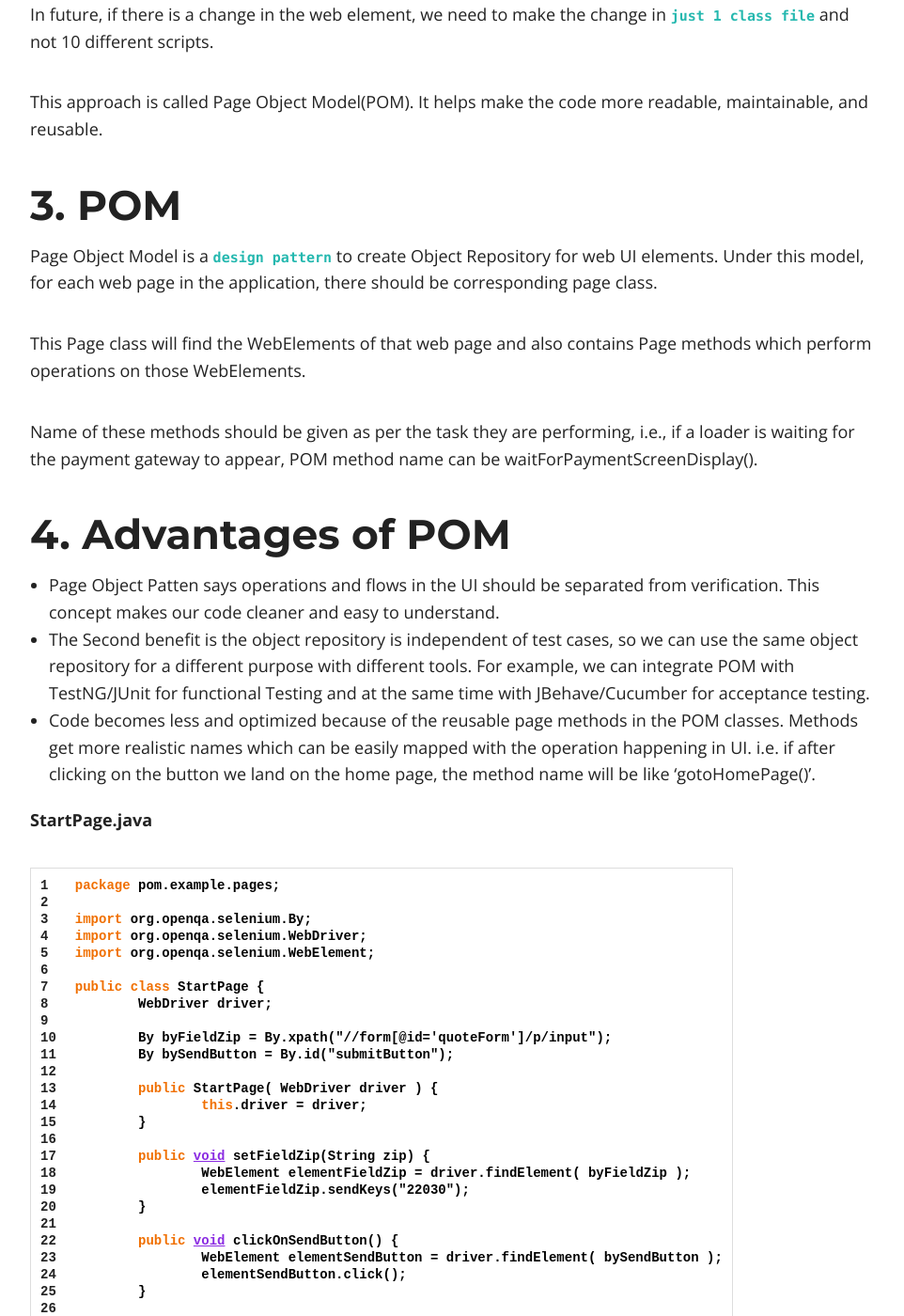
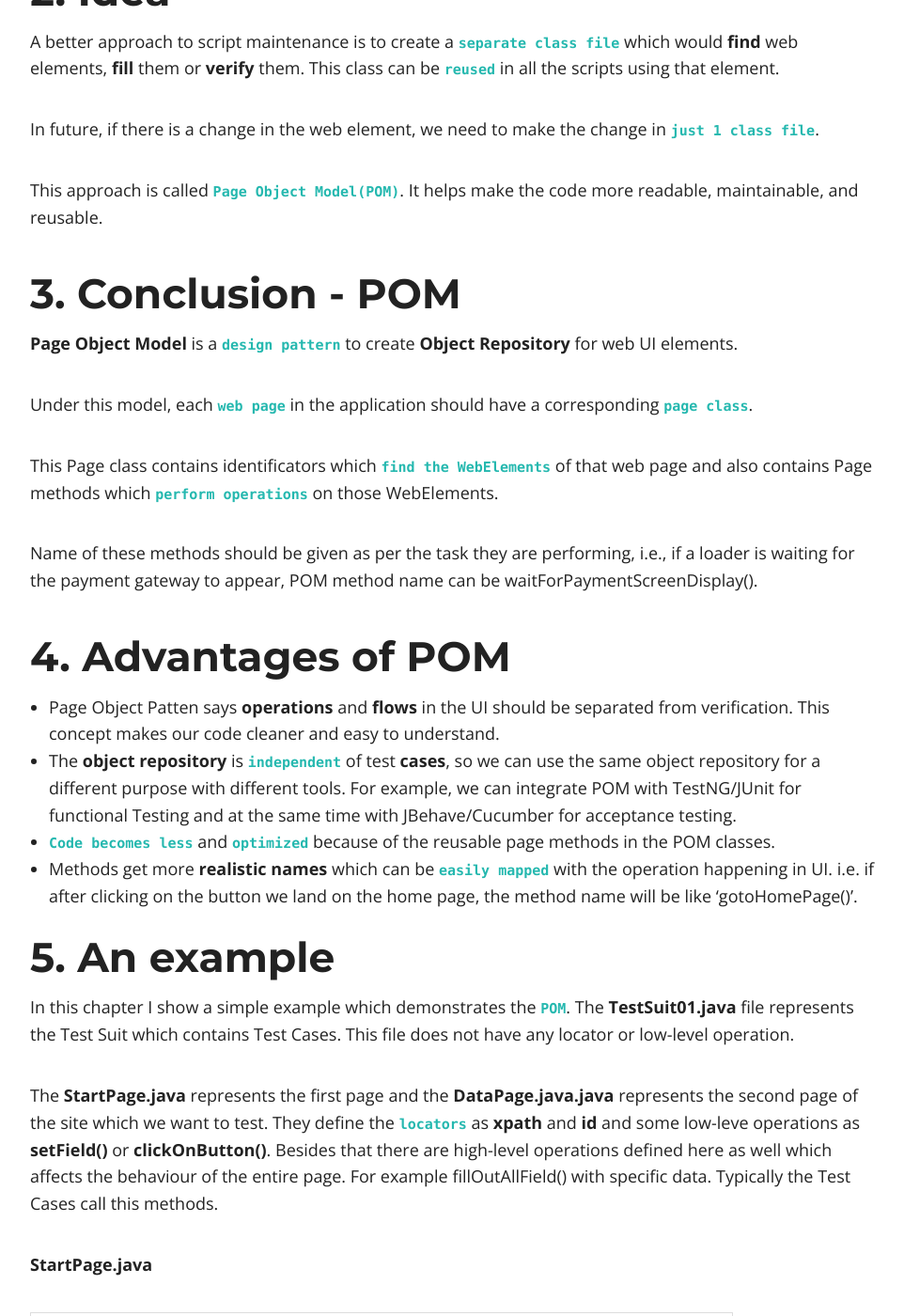
Before and after one commit to dallaszkorben/dallaszkorben.github.io, a Jekyll site: the page built from _posts/2018-03-07-page-object-model.md, in a window 1280 px wide and 1400 px high, scrolled down 903 px. Shown: the whole window at 94% size, without its empty margins (158-1120 px from the left). Built offline with Jekyll 4.4.1, drawn with Linux system fonts in a browser that asks for light colours; nearby versions of some CDN libraries; comment, search, counter and statistics services are not loaded; some of the changed text lies outside the part shown.

Commit message:
POM modified

```diff
--- a/_posts/2018-03-07-page-object-model.md
+++ b/_posts/2018-03-07-page-object-model.md
@@ -12,35 +12,50 @@
   - Test automation
 tags: test automation
 ---
-# 1. Problem
+# 1. Introduction
 
-Starting an UI Automation in Selenium WebDriver is NOT a tough task. You just need to find elements, perform operations on it.
+Everybody facing a serious problem who starts to automate a page. It happens that you have to test the same page (or only some elements on the page) in `different test cases` (or even different test types).
+The point is that an element on a page can have more than one reference in the code.
 
-The chief problem with script maintenance is that if 10 different scripts are `using the same page element`, with `any change` in that element, you `need to change all 10 scripts`. This is time consuming and error prone.
+Why is it a problem? Well, that means that normally you use the `same locator` to identify the same element, which is hard coded, `more than once`.
+This is bad practice of course and it hurts the DRY (Don't Repeat Yourself)/DIE (Duplication Is Evil) principle.
+
+What if the locator changes on the page? You have to fix all locators in the code. This is time consuming and there is a big chance of not finding all.
 
 # 2. Idea
 
-A better approach to script maintenance is to create a `separate class file` which would find web elements, fill them or verify them. This class can be `reused` in all the scripts using that element.
+A better approach to script maintenance is to create a `separate class file` which would **find** web elements, **fill** them or **verify** them. This class can be `reused` in all the scripts using that element.
 
-In future, if there is a change in the web element, we need to make the change in `just 1 class file` and not 10 different scripts.
+In future, if there is a change in the web element, we need to make the change in `just 1 class file`.
 
-This approach is called Page Object Model(POM). It helps make the code more readable, maintainable, and reusable.
+This approach is called `Page Object Model(POM)`. It helps make the code more readable, maintainable, and reusable.
 
-# 3. POM
+# 3. Conclusion - POM
 
-Page Object Model is a `design pattern` to create Object Repository for web UI elements.
-Under this model, for each web page in the application, there should be corresponding page class.
+**Page Object Model** is a `design pattern` to create **Object Repository** for web UI elements.
 
-This Page class will find the WebElements of that web page and also contains Page methods which perform operations on those WebElements.
+Under this model, each `web page` in the application should have a corresponding `page class`.
+
+This Page class contains identificators which `find the WebElements` of that web page and also contains Page methods which `perform operations` on those WebElements.
 
 Name of these methods should be given as per the task they are performing, i.e., if a loader is waiting for the payment gateway to appear, POM method name can be waitForPaymentScreenDisplay().
 
 # 4. Advantages of POM
 
-- Page Object Patten says operations and flows in the UI should be separated from verification. This concept makes our code cleaner and easy to understand.
-- The Second benefit is the object repository is independent of test cases, so we can use the same object repository for a different purpose with different tools. For example, we can integrate POM with TestNG/JUnit for functional Testing and at the same time with JBehave/Cucumber for acceptance testing.
-- Code becomes less and optimized because of the reusable page methods in the POM classes.
-Methods get more realistic names which can be easily mapped with the operation happening in UI. i.e. if after clicking on the button we land on the home page, the method name will be like 'gotoHomePage()'.
+- Page Object Patten says **operations** and **flows** in the UI should be separated from verification. This concept makes our code cleaner and easy to understand.
+- The **object repository** is `independent` of test **cases**, so we can use the same object repository for a different purpose with different tools. For example, we can integrate POM with TestNG/JUnit for functional Testing and at the same time with JBehave/Cucumber for acceptance testing.
+- `Code becomes less` and `optimized` because of the reusable page methods in the POM classes.
+- Methods get more **realistic names** which can be `easily mapped` with the operation happening in UI. i.e. if after clicking on the button we land on the home page, the method name will be like 'gotoHomePage()'.
+
+# 5. An example
+
+In this chapter I show a simple example which demonstrates the `POM`.
+The **TestSuit01.java** file represents the Test Suit which contains Test Cases.
+This file does not have any locator or low-level operation.
+
+The **StartPage.java** represents the first page and the **DataPage.java.java** represents the second page of the site which we want to test.
+They define the `locators` as **xpath** and **id** and some low-leve operations as **setField()** or **clickOnButton()**. Besides that there are high-level operations defined here as well which affects the behaviour of the entire page. For example fillOutAllField() with specific data. Typically the Test Cases call this methods.
+
 
 **StartPage.java**
 {% highlight java linenos %}package pom.example.pages;
```
